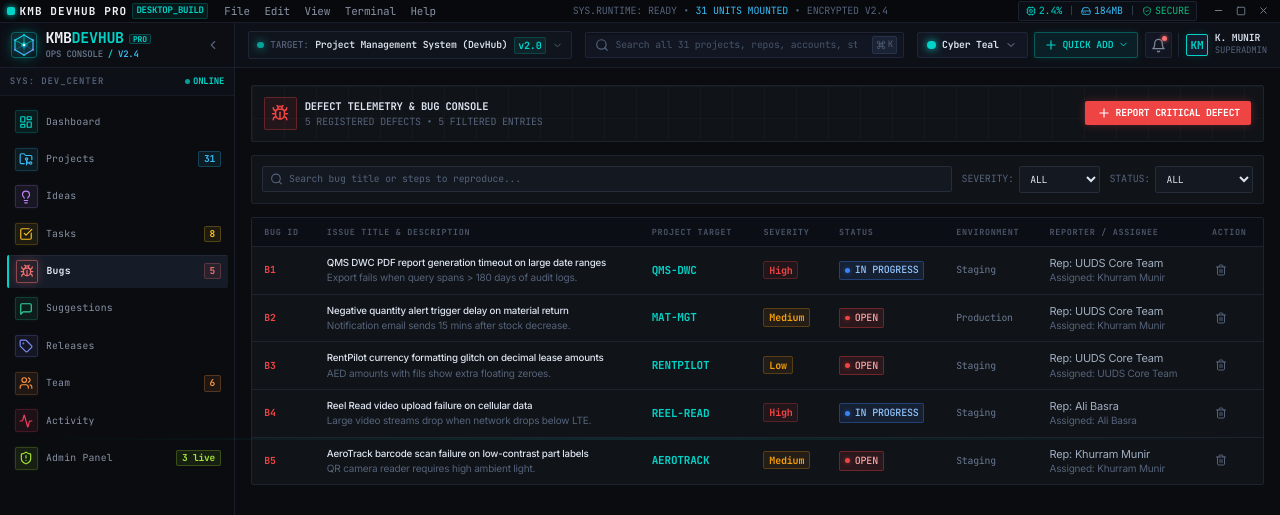
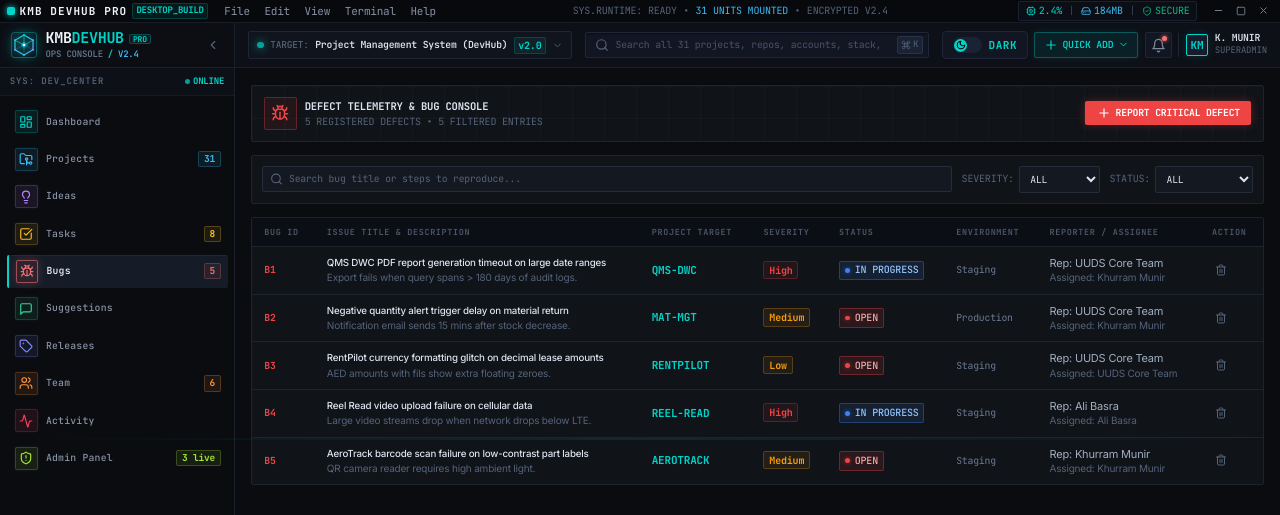
Before and after one commit to khurrammunir377-dot/Project-Management-System, a React (Vite) app: page /bugs in a window 1280 px wide. Shown: the top 515 px of the page. Built offline with nearby package versions, Linux system fonts and the light colour scheme.

Commit message:
fix: Sidebar hover visibility in light mode and change theme switcher to direct toggle button

```diff
--- a/src/components/layout/Sidebar.tsx
+++ b/src/components/layout/Sidebar.tsx
@@ -41,11 +41,12 @@ export const Sidebar: React.FC<SidebarProps> = ({
   onCloseMobile,
 }) => {
   const location = useLocation();
-  const { projects, tasks, bugs, teamMembers, visitors } = useDevHub();
+  const { projects, tasks, bugs, teamMembers, visitors, theme } = useDevHub();
+  const isLight = theme === 'light-pro';
 
-  const openBugsCount = bugs.filter(b => b.status === 'Open' || b.status === 'In Progress').length;
-  const openTasksCount = tasks.filter(t => t.status !== 'Done').length;
-  const activeVisitorsCount = visitors.filter(v => v.status === 'Active').length;
+  const openBugsCount = bugs.filter((b) => b.status === 'Open' || b.status === 'In Progress').length;
+  const openTasksCount = tasks.filter((t) => t.status !== 'Done').length;
+  const activeVisitorsCount = visitors.filter((v) => v.status === 'Active').length;
 
   const navItems: NavItemConfig[] = [
     { label: 'Dashboard',   path: '/dashboard',   icon: LayoutDashboard, iconColor: '#00d4c8' },
@@ -73,19 +74,30 @@ export const Sidebar: React.FC<SidebarProps> = ({
       {/* Main Sidebar Rail */}
       <aside
         className={clsx(
-          'fixed lg:static top-0 bottom-0 left-0 z-50 flex flex-col bg-[#0a0c10] border-r border-[#1a1f2c] transition-all duration-200 ease-in-out select-none',
+          'fixed lg:static top-0 bottom-0 left-0 z-50 flex flex-col transition-all duration-200 ease-in-out select-none border-r',
           collapsed ? 'w-[64px]' : 'w-[235px]',
-          mobileOpen ? 'translate-x-0' : '-translate-x-full lg:translate-x-0'
+          mobileOpen ? 'translate-x-0' : '-translate-x-full lg:translate-x-0',
+          isLight
+            ? 'bg-[#ffffff] border-[#e2e8f0]'
+            : 'bg-[#0a0c10] border-[#1a1f2c]'
         )}
       >
         {/* Top Header / Branding */}
-        <div className="h-14 flex items-center justify-between px-3.5 border-b border-[#1a1f2c] bg-[#0c0e14]">
+        <div
+          className={`h-14 flex items-center justify-between px-3.5 border-b ${
+            isLight ? 'bg-[#f8fafc] border-[#e2e8f0]' : 'bg-[#0c0e14] border-[#1a1f2c]'
+          }`}
+        >
           <DevHubLogo size={collapsed ? 'sm' : 'md'} collapsed={collapsed} />
 
           <button
             type="button"
             onClick={onToggle}
-            className="hidden lg:flex items-center justify-center w-6 h-6 rounded-[2px] text-[#55637a] hover:text-[#00d4c8] hover:bg-[#141824] border border-transparent hover:border-[#1e2535] transition-colors"
+            className={`hidden lg:flex items-center justify-center w-6 h-6 rounded-[2px] border transition-colors ${
+              isLight
+                ? 'text-[#64748b] hover:text-[#0284c7] hover:bg-[#e2e8f0] border-transparent hover:border-[#cbd5e1]'
+                : 'text-[#55637a] hover:text-[#00d4c8] hover:bg-[#141824] border-transparent hover:border-[#1e2535]'
+            }`}
             title={collapsed ? 'Expand sidebar' : 'Collapse sidebar'}
           >
             {collapsed ? <ChevronRight size={14} /> : <ChevronLeft size={14} />}
@@ -94,16 +106,34 @@ export const Sidebar: React.FC<SidebarProps> = ({
 
         {/* Console Mode Tag */}
         {!collapsed && (
-          <div className="px-3 py-2 bg-[#0d1017] border-b border-[#161a24] flex items-center justify-between font-mono text-[9px]">
-            <span className="text-[#55637a] tracking-widest uppercase font-semibold">SYS: DEV_CENTER</span>
-            <span className="text-[#00d4c8] flex items-center gap-1 font-bold">
-              <span className="w-1.5 h-1.5 rounded-full bg-[#00d4c8] animate-pulse" />
+          <div
+            className={`px-3 py-2 border-b flex items-center justify-between font-mono text-[9px] ${
+              isLight ? 'bg-[#f8fafc] border-[#e2e8f0]' : 'bg-[#0d1017] border-[#161a24]'
+            }`}
+          >
+            <span
+              className={`tracking-widest uppercase font-semibold ${
+                isLight ? 'text-[#64748b]' : 'text-[#55637a]'
+              }`}
+            >
+              SYS: DEV_CENTER
+            </span>
+            <span
+              className={`flex items-center gap-1 font-bold ${
+                isLight ? 'text-[#059669]' : 'text-[#00d4c8]'
+              }`}
+            >
+              <span
+                className={`w-1.5 h-1.5 rounded-full animate-pulse ${
+                  isLight ? 'bg-[#059669]' : 'bg-[#00d4c8]'
+                }`}
+              />
               ONLINE
             </span>
           </div>
         )}
 
-        {/* Navigation List with Colored Icons */}
+        {/* Navigation List with High-Contrast Hover States */}
         <div className="flex-1 overflow-y-auto overflow-x-hidden py-3 px-2 space-y-1.5">
           {navItems.map((item) => {
             const Icon = item.icon;
@@ -117,10 +147,14 @@ export const Sidebar: React.FC<SidebarProps> = ({
                 to={item.path}
                 onClick={onCloseMobile}
                 className={clsx(
-                  'flex items-center gap-2.5 px-2 py-1.5 rounded-[2px] text-xs font-mono transition-all group relative',
+                  'flex items-center gap-2.5 px-2 py-1.5 rounded-[2px] text-xs font-mono transition-all group relative border-l-2',
                   isActive
-                    ? 'bg-[#151c28] text-[#e2e8f0] border-l-2 border-[#00d4c8] pl-[7px] font-bold shadow-[inset_0_1px_0_rgba(255,255,255,0.05)]'
-                    : 'text-[#8892a4] hover:text-[#f1f5f9] hover:bg-[#121622] border-l-2 border-transparent'
+                    ? isLight
+                      ? 'bg-[#e0f2fe] text-[#0284c7] border-[#0284c7] pl-[7px] font-bold shadow-sm'
+                      : 'bg-[#151c28] text-[#e2e8f0] border-[#00d4c8] pl-[7px] font-bold shadow-[inset_0_1px_0_rgba(255,255,255,0.05)]'
+                    : isLight
+                    ? 'text-[#334155] hover:text-[#0f172a] hover:bg-[#f1f5f9] border-transparent'
+                    : 'text-[#8892a4] hover:text-[#f1f5f9] hover:bg-[#121622] border-transparent'
                 )}
                 title={collapsed ? item.label : undefined}
               >
@@ -128,8 +162,8 @@ export const Sidebar: React.FC<SidebarProps> = ({
                 <div
                   className="w-7 h-7 rounded-[2px] flex items-center justify-center flex-shrink-0 border transition-all"
                   style={{
-                    backgroundColor: `${item.iconColor}15`,
-                    borderColor: isActive ? `${item.iconColor}80` : `${item.iconColor}30`,
+                    backgroundColor: `${item.iconColor}18`,
+                    borderColor: isActive ? `${item.iconColor}90` : `${item.iconColor}35`,
                     boxShadow: isActive ? `0 0 10px ${item.iconColor}40` : `0 0 4px ${item.iconColor}15`,
                   }}
                 >
@@ -142,7 +176,19 @@ export const Sidebar: React.FC<SidebarProps> = ({
 
                 {!collapsed && (
                   <div className="flex items-center justify-between flex-1 min-w-0">
-                    <span className="truncate tracking-wide">{item.label}</span>
+                    <span
+                      className={`truncate tracking-wide font-medium transition-colors ${
+                        isActive
+                          ? isLight
+                            ? 'text-[#0284c7] font-bold'
+                            : 'text-[#f1f5f9] font-bold'
+                          : isLight
+                          ? 'text-[#334155] group-hover:text-[#0f172a]'
+                          : 'text-[#8892a4] group-hover:text-[#ffffff]'
+                      }`}
+                    >
+                      {item.label}
+                    </span>
                     {item.badge && (
                       <span
                         className="font-mono text-[9.5px] px-1.5 py-0.2 rounded-[2px] font-bold border"
@@ -163,23 +209,45 @@ export const Sidebar: React.FC<SidebarProps> = ({
         </div>
 
         {/* Bottom Rail Diagnostics */}
-        <div className="p-3 border-t border-[#1a1f2c] bg-[#0c0e14]">
+        <div
+          className={`p-3 border-t ${
+            isLight ? 'bg-[#f8fafc] border-[#e2e8f0]' : 'bg-[#0c0e14] border-[#1a1f2c]'
+          }`}
+        >
           {collapsed ? (
             <div className="flex justify-center" title="System Online">
               <span className="w-2 h-2 rounded-full bg-[#10b981] shadow-[0_0_8px_#10b981]" />
             </div>
           ) : (
             <div className="space-y-1.5">
-              <div className="flex items-center justify-between font-mono text-[10px] text-[#55637a]">
+              <div
+                className={`flex items-center justify-between font-mono text-[10px] ${
+                  isLight ? 'text-[#64748b]' : 'text-[#55637a]'
+                }`}
+              >
                 <span>CLUSTER</span>
-                <span className="text-[#00d4c8] font-semibold">PROD-LOCAL</span>
+                <span className={isLight ? 'text-[#0284c7] font-bold' : 'text-[#00d4c8] font-semibold'}>
+                  PROD-LOCAL
+                </span>
               </div>
-              <div className="flex items-center justify-between font-mono text-[10px] text-[#55637a]">
+              <div
+                className={`flex items-center justify-between font-mono text-[10px] ${
+                  isLight ? 'text-[#64748b]' : 'text-[#55637a]'
+                }`}
+              >
                 <span>CATALOG</span>
-                <span className="text-[#38bdf8] font-bold">{projects.length} PROJECTS</span>
+                <span className={isLight ? 'text-[#0284c7] font-bold' : 'text-[#38bdf8] font-bold'}>
+                  {projects.length} PROJECTS
+                </span>
               </div>
-              <div className="pt-1 border-t border-[#161a24] flex items-center justify-between">
-                <span className="font-mono text-[9px] text-[#404d60]">LATENCY: 8ms</span>
+              <div
+                className={`pt-1 border-t flex items-center justify-between ${
+                  isLight ? 'border-[#e2e8f0]' : 'border-[#161a24]'
+                }`}
+              >
+                <span className={`font-mono text-[9px] ${isLight ? 'text-[#64748b]' : 'text-[#404d60]'}`}>
+                  LATENCY: 8ms
+                </span>
                 <span className="font-mono text-[9px] text-[#10b981] flex items-center gap-1 font-bold">
                   <span className="w-1.5 h-1.5 rounded-full bg-[#10b981]" /> 100% OK
                 </span>
--- a/src/components/ui/ThemeSwitcher.tsx
+++ b/src/components/ui/ThemeSwitcher.tsx
@@ -1,217 +1,56 @@
-import React, { useState, useRef, useEffect } from 'react';
+import React from 'react';
 import { useDevHub } from '@/context/DevHubContext';
-import { Sun, Moon, Check, Sparkles, ChevronDown } from 'lucide-react';
-import { AppTheme } from '@/types';
-
-interface ThemeOption {
-  id: AppTheme;
-  name: string;
-  dotColor: string;
-  tag: string;
-  icon: 'sun' | 'moon';
-  group: 'Light' | 'Dark';
-}
-
-const themeOptions: ThemeOption[] = [
-  {
-    id: 'light-pro',
-    name: 'Light Console Pro',
-    dotColor: '#0284c7',
-    tag: 'Clean Daylight Precision',
-    icon: 'sun',
-    group: 'Light',
-  },
-  {
-    id: 'cyber-teal',
-    name: 'Cyber Teal (Default)',
-    dotColor: '#00d4c8',
-    tag: 'Graphite / Cyan Command',
-    icon: 'moon',
-    group: 'Dark',
-  },
-  {
-    id: 'matrix-green',
-    name: 'Matrix Terminal',
-    dotColor: '#00ff66',
-    tag: 'Phosphor Green Terminal',
-    icon: 'moon',
-    group: 'Dark',
-  },
-  {
-    id: 'solar-amber',
-    name: 'Solar Amber',
-    dotColor: '#f59e0b',
-    tag: 'Tactical War Room',
-    icon: 'moon',
-    group: 'Dark',
-  },
-  {
-    id: 'electric-cobalt',
-    name: 'Electric Cobalt',
-    dotColor: '#38bdf8',
-    tag: 'Deep Midnight Blue',
-    icon: 'moon',
-    group: 'Dark',
-  },
-  {
-    id: 'synthwave-purple',
-    name: 'Synthwave Purple',
-    dotColor: '#c084fc',
-    tag: 'Neon Violet / Obsidian',
-    icon: 'moon',
-    group: 'Dark',
-  },
-];
+import { Sun, Moon } from 'lucide-react';
 
 export const ThemeSwitcher: React.FC = () => {
   const { theme, setTheme } = useDevHub();
-  const [open, setOpen] = useState(false);
-  const dropdownRef = useRef<HTMLDivElement>(null);
-
-  const activeThemeObj = themeOptions.find((t) => t.id === theme) || themeOptions[1];
   const isLight = theme === 'light-pro';
 
-  useEffect(() => {
-    const handleClickOutside = (e: MouseEvent) => {
-      if (dropdownRef.current && !dropdownRef.current.contains(e.target as Node)) {
-        setOpen(false);
+  const handleToggle = () => {
+    if (isLight) {
+      setTheme('cyber-teal');
+    } else {
+      setTheme('light-pro');
     }
-    };
-    document.addEventListener('mousedown', handleClickOutside);
-    return () => document.removeEventListener('mousedown', handleClickOutside);
-  }, []);
-
-  const handleSelectTheme = (newTheme: AppTheme) => {
-    setTheme(newTheme);
-    setOpen(false);
   };
 
   return (
-    <div ref={dropdownRef} className="relative select-none">
-      {/* ── Single Master Theme Button ────────────────────────────── */}
     <button
       type="button"
-        onClick={() => setOpen(!open)}
-        className={`flex items-center gap-2 px-3 py-1.5 rounded-[2px] font-mono text-xs font-semibold transition-all border shadow-sm group ${
+      onClick={handleToggle}
+      className={`relative flex items-center gap-2 px-3 py-1.5 rounded-[4px] font-mono text-xs font-bold transition-all duration-200 border select-none group shadow-sm ${
         isLight
           ? 'bg-[#ffffff] hover:bg-[#f8fafc] border-[#cbd5e1] text-[#0f172a]'
-            : 'bg-[#121622] hover:bg-[#182030] border-[#1f2638] hover:border-[#00d4c850] text-[#dce4f0]'
+          : 'bg-[#121622] hover:bg-[#182030] border-[#1f2638] hover:border-[#00d4c860] text-[#dce4f0]'
       }`}
-        title="Change App Theme & Mode (Light / Dark)"
+      title={isLight ? 'Click to switch to Dark Mode' : 'Click to switch to Light Mode'}
     >
-        {/* Active Mode Icon (Sun for Light, Glowing Colored Dot for Dark) */}
-        {isLight ? (
-          <Sun size={14} className="text-[#f59e0b] flex-shrink-0 animate-spin-slow" />
-        ) : (
-          <span
-            className="w-2.5 h-2.5 rounded-full flex-shrink-0"
-            style={{
-              backgroundColor: activeThemeObj.dotColor,
-              boxShadow: `0 0 8px ${activeThemeObj.dotColor}`,
-            }}
-          />
-        )}
-
-        <span className="hidden sm:inline font-bold">
-          {activeThemeObj.name.split(' (')[0]}
-        </span>
-
-        <ChevronDown
-          size={12}
-          className={`transition-transform duration-200 ${
-            open ? 'rotate-180 text-[#00d4c8]' : 'text-[#7a8899] group-hover:text-[#dce4f0]'
-          }`}
-        />
-      </button>
-
-      {/* ── All-In-One Theme & Light/Dark Palette Menu ──────────────── */}
-      {open && (
+      {/* Sliding Toggle Capsule Pill */}
       <div
-          className={`absolute right-0 top-full mt-1.5 w-72 rounded-[2px] border shadow-[0_12px_36px_rgba(0,0,0,0.9)] z-50 py-1 font-mono text-xs divide-y ${
-            isLight
-              ? 'bg-[#ffffff] border-[#cbd5e1] divide-[#f1f5f9]'
-              : 'bg-[#10141e] border-[#252f44] divide-[#182030]'
+        className={`w-9 h-5 rounded-full p-0.5 flex items-center transition-colors duration-200 ${
+          isLight ? 'bg-[#e2e8f0] justify-end' : 'bg-[#1a2333] justify-start'
         }`}
       >
         <div
-            className={`px-3 py-1.5 text-[9.5px] uppercase tracking-widest flex items-center justify-between font-bold ${
-              isLight ? 'text-[#64748b] bg-[#f8fafc]' : 'text-[#55637a] bg-[#0c0f17]'
+          className={`w-4 h-4 rounded-full flex items-center justify-center transition-all transform shadow-sm ${
+            isLight
+              ? 'bg-[#f59e0b] text-white shadow-[0_0_8px_#f59e0b]'
+              : 'bg-[#00d4c8] text-black shadow-[0_0_8px_#00d4c8]'
           }`}
         >
-            <span>SELECT THEME / MODE</span>
-            <span className="text-[#00d4c8]">{themeOptions.length} OPTIONS</span>
-          </div>
-
-          <div className="p-1 space-y-1">
-            {themeOptions.map((opt) => {
-              const isSelected = opt.id === theme;
-              return (
-                <button
-                  key={opt.id}
-                  type="button"
-                  onClick={() => handleSelectTheme(opt.id)}
-                  className={`w-full px-2.5 py-2 text-left rounded-[2px] flex items-center justify-between transition-all border ${
-                    isSelected
-                      ? isLight
-                        ? 'bg-[#e0f2fe] border-[#0284c7] text-[#0284c7] font-bold shadow-sm'
-                        : 'bg-[#182030] border-[#00d4c850] shadow-[0_0_10px_rgba(0,212,200,0.15)] font-bold'
-                      : isLight
-                      ? 'hover:bg-[#f1f5f9] border-transparent text-[#334155]'
-                      : 'hover:bg-[#141824] border-transparent text-[#dce4f0]'
-                  }`}
-                >
-                  <div className="flex items-center gap-2.5">
-                    {opt.icon === 'sun' ? (
-                      <div className="w-5 h-5 rounded-full bg-[#fef3c7] border border-[#f59e0b] flex items-center justify-center flex-shrink-0">
-                        <Sun size={11} className="text-[#f59e0b]" />
-                      </div>
-                    ) : (
-                      <div
-                        className="w-5 h-5 rounded-full border border-white/20 flex items-center justify-center flex-shrink-0"
-                        style={{ backgroundColor: opt.dotColor }}
-                      >
-                        {isSelected && <Check size={11} className="text-black stroke-[3]" />}
-                      </div>
-                    )}
-
-                    <div>
-                      <div
-                        className="text-xs font-bold"
-                        style={{
-                          color: isSelected ? opt.dotColor : isLight ? '#0f172a' : '#dce4f0',
-                        }}
-                      >
-                        {opt.name}
-                      </div>
-                      <div
-                        className={`text-[9.5px] ${
-                          isLight ? 'text-[#64748b]' : 'text-[#6b7b94]'
-                        }`}
-                      >
-                        {opt.tag}
-                      </div>
+          {isLight ? <Sun size={10} className="stroke-[2.5]" /> : <Moon size={10} className="stroke-[2.5]" />}
         </div>
       </div>
 
-                  {isSelected && (
-                    <span
-                      className="text-[9px] font-bold px-1.5 py-0.2 rounded-[2px] border flex-shrink-0"
-                      style={{
-                        color: opt.dotColor,
-                        borderColor: `${opt.dotColor}40`,
-                        backgroundColor: `${opt.dotColor}15`,
-                      }}
-                    >
-                      ACTIVE
+      {/* Mode Label */}
+      <span className="text-[11px] uppercase tracking-wider font-extrabold flex items-center gap-1">
+        {isLight ? (
+          <span className="text-[#d97706]">LIGHT</span>
+        ) : (
+          <span className="text-[#00d4c8]">DARK</span>
+        )}
       </span>
-                  )}
     </button>
-              );
-            })}
-          </div>
-        </div>
-      )}
-    </div>
   );
 };
 export default ThemeSwitcher;
```
Also changed, not shown: src/index.css (+9 -0 lines). Lines whose indentation alone changed are shown as unchanged.
